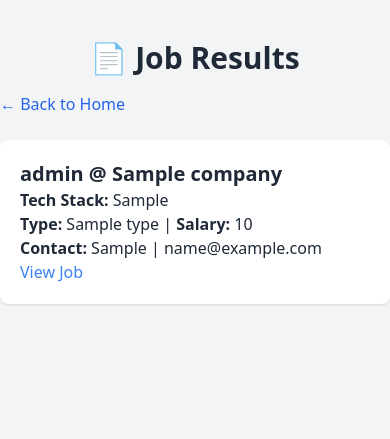
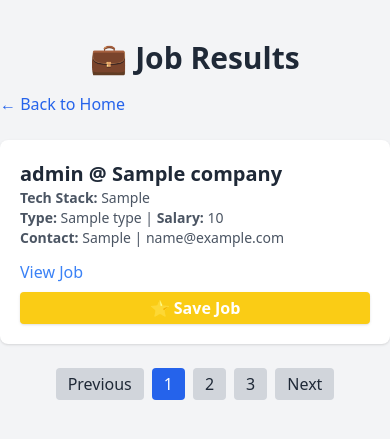
Before and after one commit to joey-the-33rd/StackScout, a FastAPI app: template templates/results.html in a window 390 px wide. Shown: the top 439 px of the page. Run offline with FastAPI, Linux system fonts and the light colour scheme; the template is opened without the code that fills it: most values are stand-ins (such as "Sample title", 1, 10 or a date in 2020); some libraries are stand-ins or nearby versions.

Commit message:
Update results.html
Enhance job results UI and add pagination placeholder
Improved the layout of job results with responsive design, added a 'Save Job' button with a placeholder alert, and included a pagination UI placeholder. Also updated the page icon and added a message for when no results are found.

```diff
--- a/templates/results.html
+++ b/templates/results.html
@@ -8,17 +8,38 @@
 </head>
 <body class="bg-gray-100 text-gray-800">
   <div class="max-w-4xl mx-auto mt-10">
-    <h1 class="text-3xl font-bold mb-4 text-center">📄 Job Results</h1>
+    <h1 class="text-3xl font-bold mb-4 text-center">💼 Job Results</h1>
     <a href="/" class="inline-block mb-6 text-blue-600 hover:underline">&larr; Back to Home</a>
-    {% for job in results %}
-    <div class="bg-white p-5 mb-4 rounded-lg shadow">
-      <h2 class="text-xl font-semibold">{{ job['Role'] }} @ {{ job['Company'] }}</h2>
-      <p><strong>Tech Stack:</strong> {{ job['Tech Stack'] }}</p>
-      <p><strong>Type:</strong> {{ job['Type'] }} | <strong>Salary:</strong> {{ job['Salary'] }}</p>
-      <p><strong>Contact:</strong> {{ job['Contact Person'] }} | {{ job['Email'] }}</p>
-      <a href="{{ job['Link'] }}" class="text-blue-500 hover:underline" target="_blank">View Job</a>
-    </div>
-    {% endfor %}
+
+    {% if results %}
+      <div class="space-y-4">
+        {% for job in results %}
+        <div class="bg-white p-5 rounded-lg shadow flex flex-col md:flex-row md:justify-between md:items-center">
+          <div class="mb-3 md:mb-0">
+            <h2 class="text-xl font-semibold">{{ job['Role'] }} @ {{ job['Company'] }}</h2>
+            <p class="text-sm text-gray-600"><strong>Tech Stack:</strong> {{ job['Tech Stack'] }}</p>
+            <p class="text-sm text-gray-600"><strong>Type:</strong> {{ job['Type'] }} | <strong>Salary:</strong> {{ job['Salary'] }}</p>
+            <p class="text-sm text-gray-600"><strong>Contact:</strong> {{ job['Contact Person'] }} | {{ job['Email'] }}</p>
+          </div>
+          <div class="flex flex-col md:items-end">
+            <a href="{{ job['Link'] }}" class="text-blue-500 hover:underline mb-2" target="_blank" rel="noopener noreferrer">View Job</a>
+            <button class="bg-yellow-400 hover:bg-yellow-500 text-white font-semibold py-1 px-3 rounded shadow" onclick="alert('Save job feature coming soon!')">⭐ Save Job</button>
+          </div>
+        </div>
+        {% endfor %}
+      </div>
+
+      <!-- Pagination placeholder -->
+      <div class="mt-6 flex justify-center space-x-2">
+        <button class="px-3 py-1 bg-gray-300 rounded hover:bg-gray-400" disabled>Previous</button>
+        <button class="px-3 py-1 bg-blue-600 text-white rounded">1</button>
+        <button class="px-3 py-1 bg-gray-300 rounded hover:bg-gray-400">2</button>
+        <button class="px-3 py-1 bg-gray-300 rounded hover:bg-gray-400">3</button>
+        <button class="px-3 py-1 bg-gray-300 rounded hover:bg-gray-400">Next</button>
+      </div>
+    {% else %}
+      <p class="text-center text-gray-600">No job results found.</p>
+    {% endif %}
   </div>
 </body>
 </html>
```
